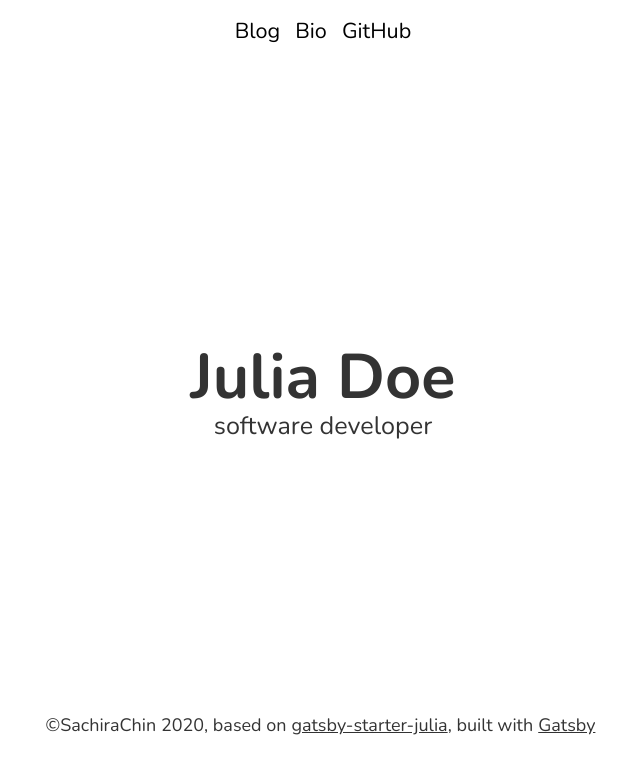
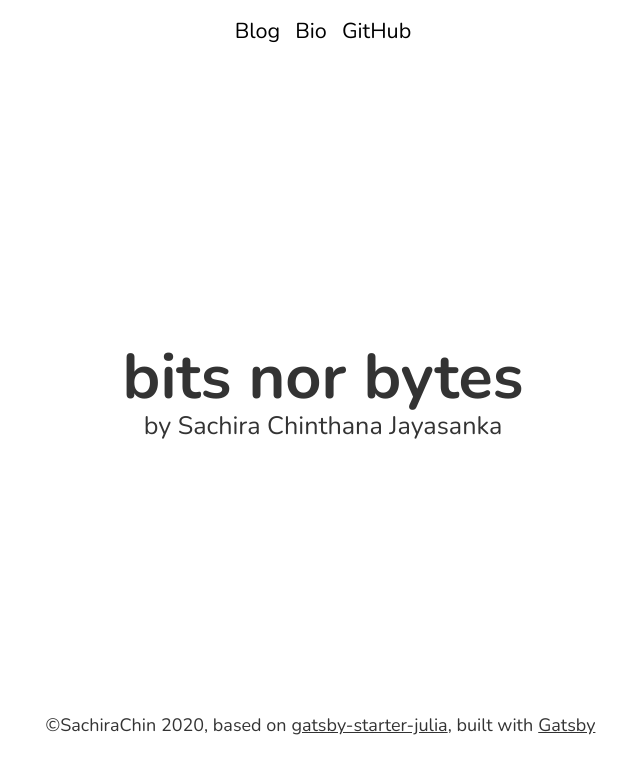
Before and after one commit to SachiraChin/bitsnorbytes, a Gatsby site: page /bio in a window 1280 px wide. Shown: the whole page, without its empty margins (317-957 px from the left). Built offline with nearby package versions, Linux system fonts and the light colour scheme; Gatsby itself is replaced by a stand-in of ours; a small style sheet from the web is missing; a web font is replaced by a local one.

Commit message:
Site info updates

```diff
--- a/gatsby-config.js
+++ b/gatsby-config.js
@@ -1,9 +1,9 @@
 module.exports = {
   siteMetadata: {
-    title: `Julia Doe`,
-    subtitle: `software developer`,
-    description: `A minimal blog starter built with Gatsbyjs. The needed Gatsby files are included.`,
-    author: `@niklasmtj`,
+    title: `bits nor bytes`,
+    subtitle: `a blog`,
+    description: ``,
+    author: `@SachiraChin`,
   },
   plugins: [
     `gatsby-plugin-react-helmet`,
--- a/src/components/landing-bio.js
+++ b/src/components/landing-bio.js
@@ -42,7 +42,7 @@ const LandingBio = () => (
       <OuterContainer>
         <Container>
           <NameHeader>{data.site.siteMetadata.title}</NameHeader>
-          <Description>{data.site.siteMetadata.subtitle}</Description>
+          <Description>by Sachira Chinthana Jayasanka</Description>
         </Container>
       </OuterContainer>
     )}
```
